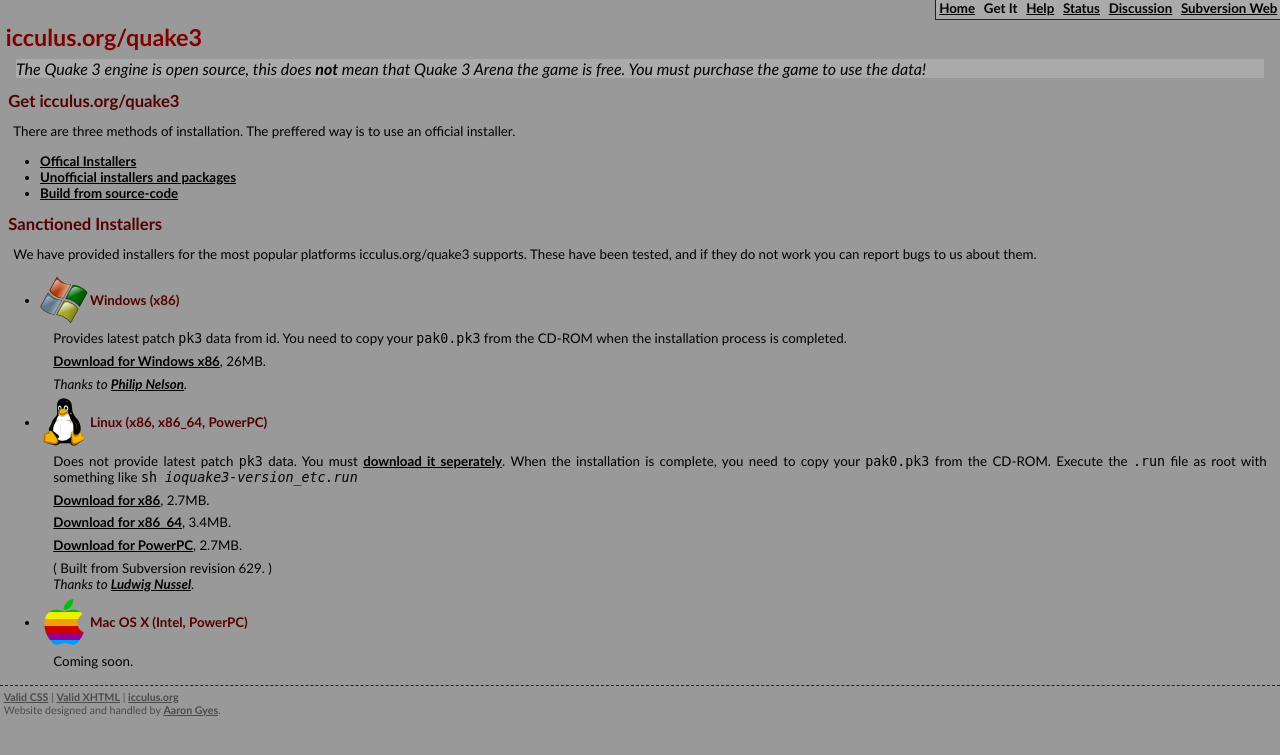
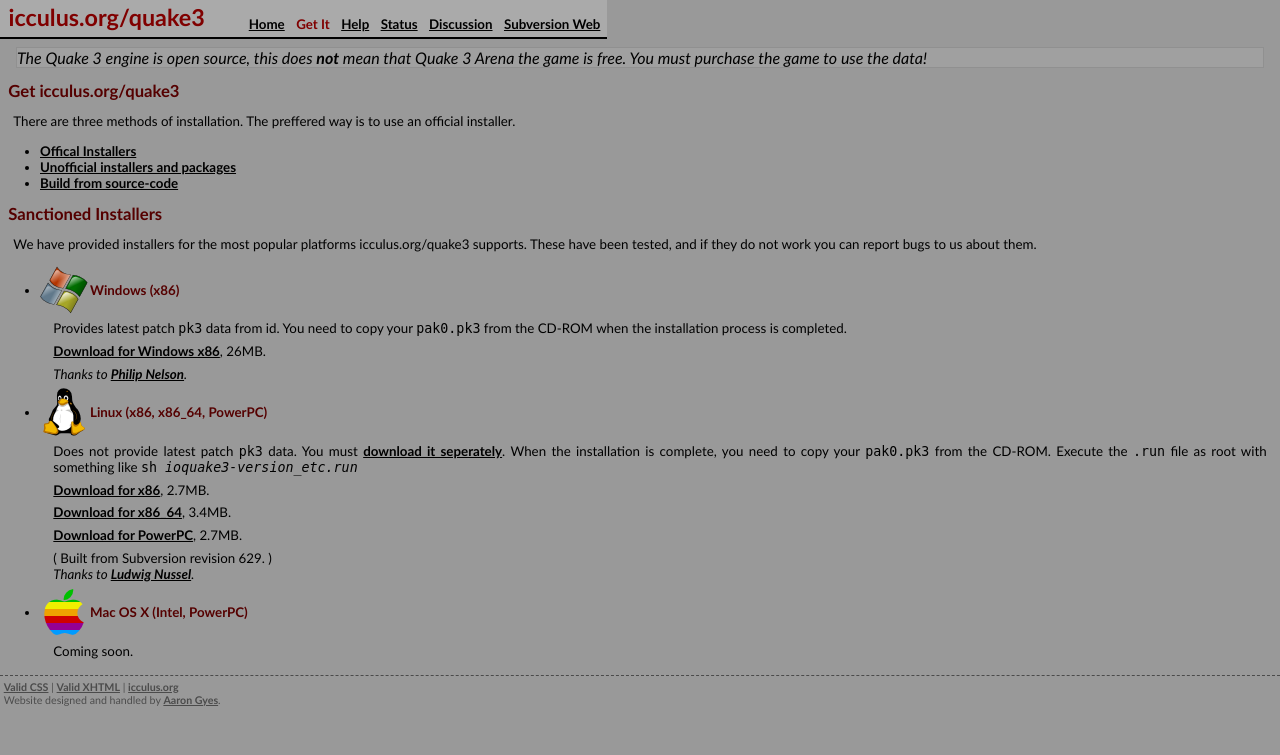
Before and after one commit to bryant/ioq3-defrag, a PHP site: page /?page=get in a window 1280 px wide. Shown: the top 755 px of the page. Run offline with PHP 8.4, Linux system fonts and the light colour scheme; data that the repository does not hold is empty.

Commit message:
Random changes, including a fairly significant css/layout change.

```diff
--- a/web/include/downloads.php
+++ b/web/include/downloads.php
@@ -21,7 +21,7 @@ $downloads = array(
 				<p><a href="http://icculus.org/~zakk/q3run/ioquake3-1.33_SVN629-0.1.ippc.run">
 				Download for PowerPC</a>, 2.7MB.</p>
 				<p>( Built from Subversion revision 629. )<br />
-				<em>Thanks to <a href="http://angst.cynapses.org/">Ludwig
+				<em>Thanks to <a href="mailto:ludwig.nussel@suse.de">Ludwig
 				Nussel</a>.</em></p>',
 
  "mac"		=>	'<h3 class="apple">Mac OS X (Intel, PowerPC)</h3>
--- a/web/index.php
+++ b/web/index.php
@@ -18,8 +18,9 @@ ob_start();
 	<link rel="icon" type="image/png" href="images/icon.png"/>
 </head>
 <body>
-	<h1>icculus.org/quake3</h1>
-	<ul id="navigation">
+	<div id="header">
+		<h1>icculus.org/quake3</h1>
+		<ul id="navigation">
 <?php
 foreach ($navlist as $file => $alias) {
 	echo "<li>";
@@ -30,6 +31,7 @@ foreach ($navlist as $file => $alias) {
 ?>
 		<li><a href="http://svn.icculus.org/quake3/trunk">Subversion Web</a></li>
 	</ul>
+	</div>
 	<div id="content">
 <?php include_safe("$page.php"); ?>
 	</div>
--- a/web/ioq3.css
+++ b/web/ioq3.css
@@ -4,6 +4,14 @@ body, html {
 	color: black;
 	background-color: #999999;
 	margin: 0;
+}
+
+#header {
+	background-color: #aaaaaa;
+	float: left;
+	border-bottom: 2px solid black;
+	padding: .2em;
+	padding-bottom: .4em;
 }
 
 #content {
@@ -17,7 +25,7 @@ body, html {
 	clear: left;
 	color: #4d4d4d;
 	margin-top: .2em;
-	border-top: 1px dashed #222222;
+	border-top: 1px dashed #4b4b4b;
 	font-size: .8em;
 	padding: .35em;
 }
@@ -31,23 +39,16 @@ body, html {
 }
 
 #navigation {
-	position: absolute;
-	right: 0;
 	float: right;
 	list-style: none;
-	display: inline;
 	background-color: #aaaaaa;
 	color: black;
-	margin-top: 0;
-	padding-left: 0;
-	padding-bottom: .2em;
-	border-left: 1px solid #222222;
-	border-bottom: 1px solid #222222;
+	margin-bottom: 0;
 }
 
 #navigation li {
 	display: inline;
-	padding: .2em;
+	padding: .3em;
 }
 
 :link, :visited {
@@ -56,16 +57,19 @@ body, html {
 	text-decoration: underline;
 }
 
+#content :link:hover, #content :visited:hover {
+	background-color: #a2a2a2;
+}
+
 h1, :link:hover, :visited:hover {
 	color: maroon;
+	margin: 0;
 }
 
 h1 {
 	float: left;
 	font-size: 1.75em;
 	padding-left: .25em;
-	margin-bottom: 0;
-	margin-top: 1em;
 }
 
 h2 {
@@ -135,15 +139,22 @@ tt, .shell {
 	font-family: "smoothansi", "Bitstream Vera Sans Mono", "Terminal", monospace;
 }
 
+acronym, dfn {
+	border-bottom: 1px dotted black;
+	cursor: help;
+}
+
 .angryzakk {
 	color: black;
-	background-color: #aaaaaa;
+	background-color: #a0a0a0;
+	border: 1px solid #909090;
 	font-style: italic;
 	font-size: 1.2em;
 }
 
 .current {
 	font-weight: bold;
+	color: maroon;
 }
 
 h3.windows, h3.linux, h3.apple {
```
Also changed, not shown: web/include/home.php (+3 -5 lines).
